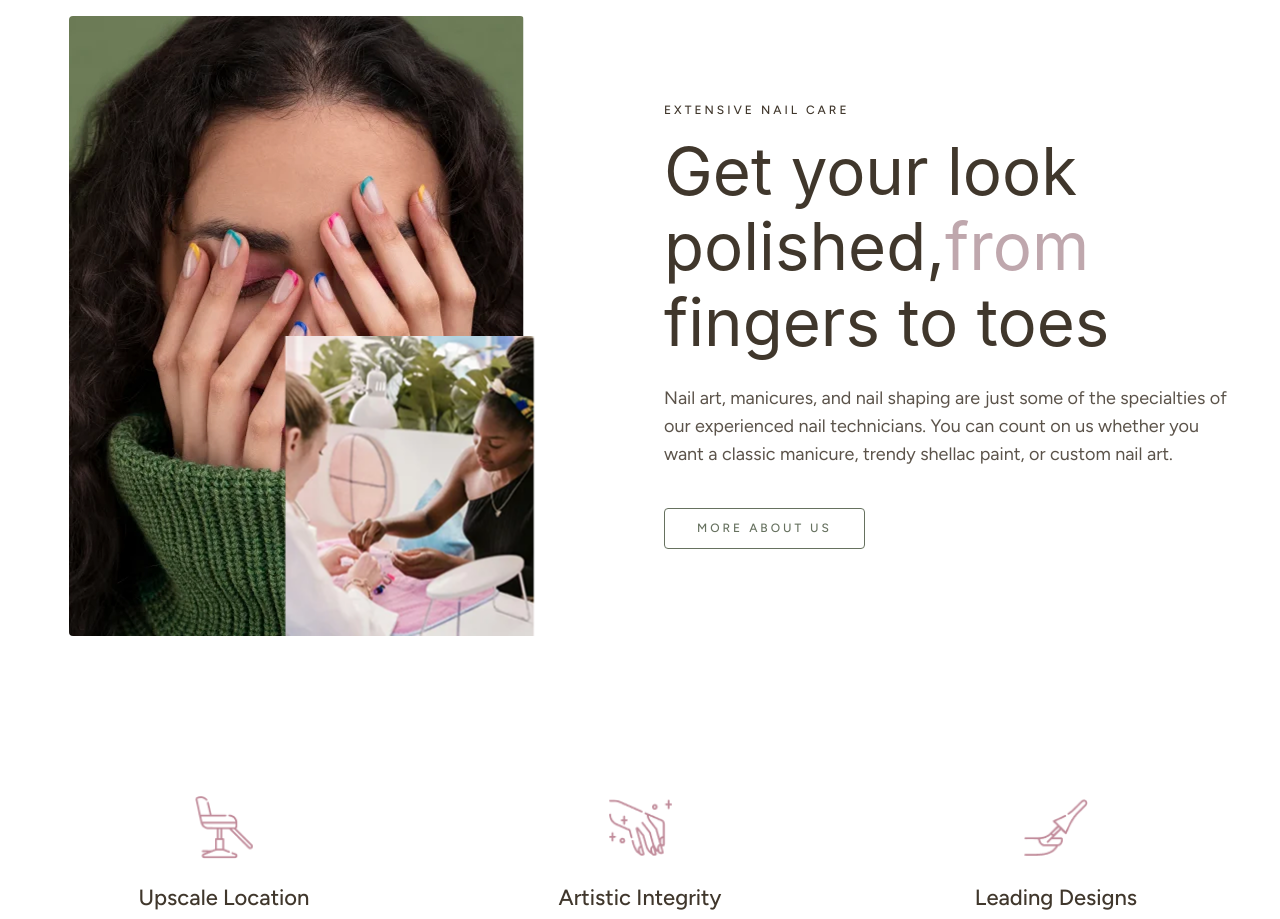
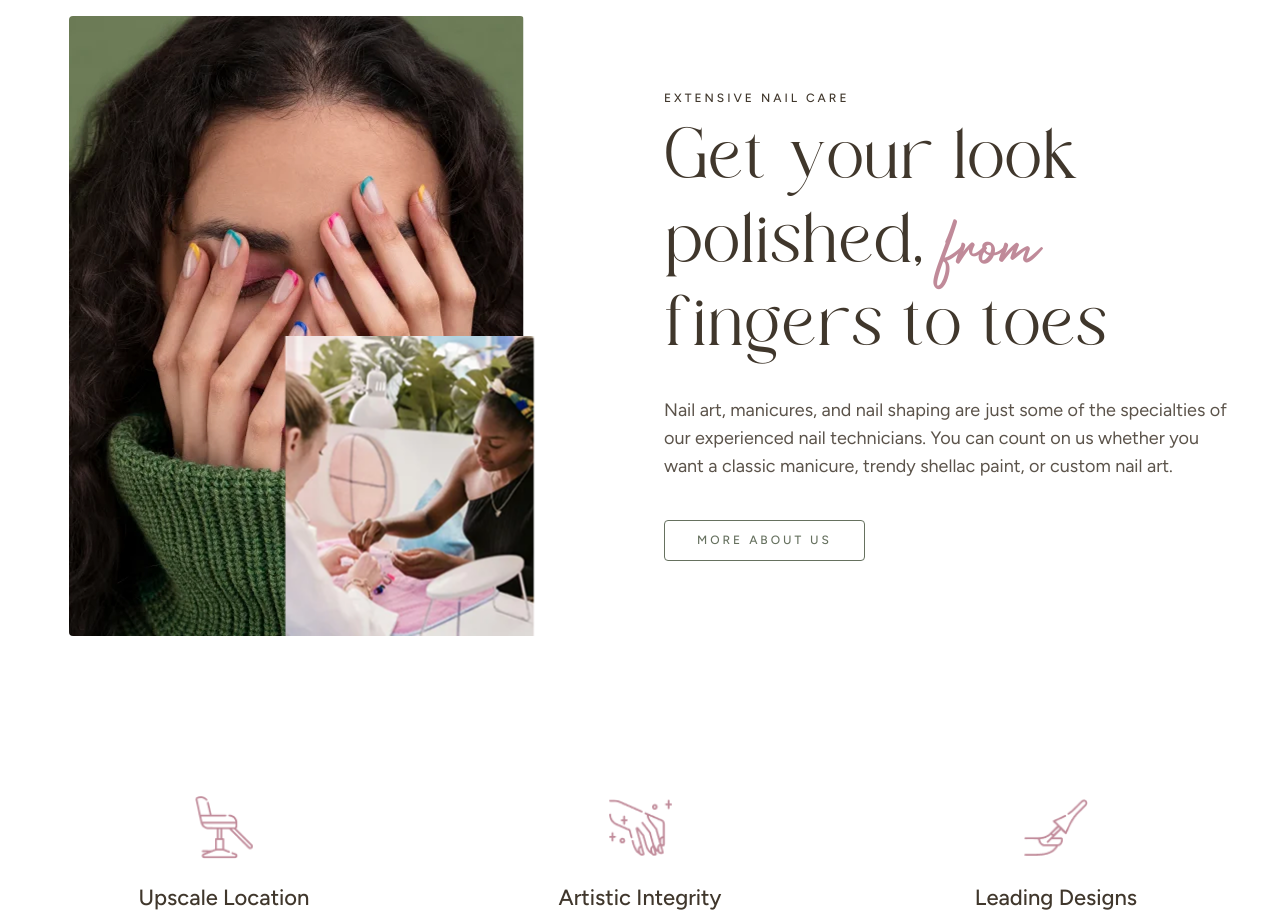
Before and after one commit to talhawebguru/la-diva-nails, a Next.js app: page / in a window 1280 px wide. Shown: the part 880-1799 px from the top of the page. Built offline with nearby package versions, Linux system fonts and the light colour scheme.

Commit message:
About section

```diff
--- a/app/components/home/AboutUs.jsx
+++ b/app/components/home/AboutUs.jsx
@@ -31,12 +31,12 @@ const AboutUs = () => {
           </div>
           {/* Text Content */}
           <div className="flex-2 max-w-xl">
-            <div className="mb-4 text-[#40372c] text-xs font-medium font-figtree  uppercase leading-tight tracking-[3px]">
+            <div className="mb-4 text-[#40372c] selection:bg-[rgb(192,138,153)] selection:text-white text-xs font-medium font-figtree  uppercase leading-tight tracking-[3px]">
               Extensive Nail Care
             </div>
-            <h2 className="mb-6 font-['Inter'] font-normal text-[#40372c] text-[44px] sm:text-[55px] md:text-[65.39px] leading-[1.15]">
+            <h2 className="mb-6 selection:bg-[rgb(192,138,153)] selection:text-white font-mogan font-normal text-[#40372c] text-[44px] sm:text-[55px] md:text-[72px] leading-[1.15]">
               Get your look<br />
-              polished,<span className="text-[#bfa7ad]">from</span>
+              polished,<span className="text-[rgb(192,138,153)] ml-4 font-betterlett">from</span>
               <br />
               fingers to toes
             </h2>
```
